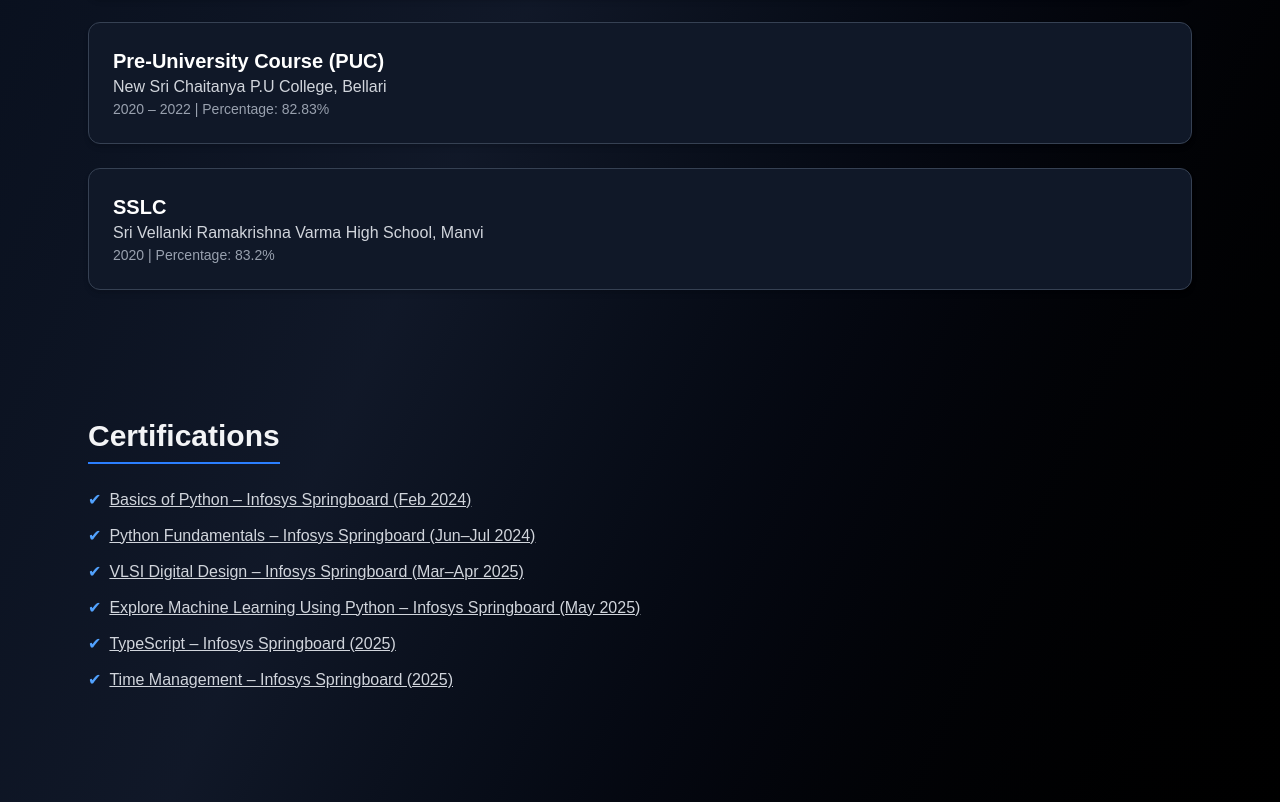
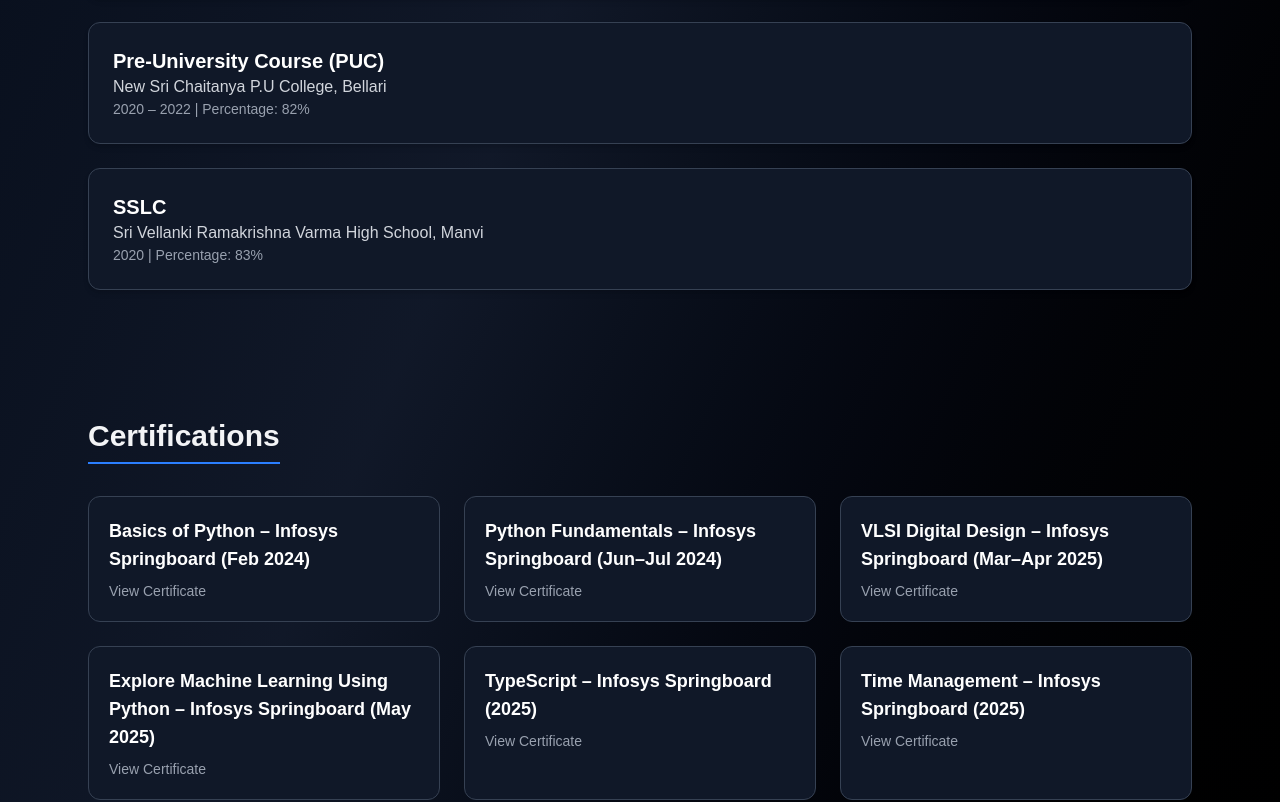
Before and after one commit to g-saikumar21/my-portfolio, a Next.js app: page / in a window 1280 px wide. Shown: the part 1663-2465 px from the top of the page. Built offline with nearby package versions, Linux system fonts and the light colour scheme.

Commit message:
Update: Final LinkedIn/GitHub + PDF certificate links

```diff
--- a/app/page.tsx
+++ b/app/page.tsx
@@ -34,7 +34,6 @@
     "Problem Solving",
   ];
 
-  // ✅ Updated certifications with PDF file links
   const certifications = [
     { name: "Basics of Python – Infosys Springboard (Feb 2024)", file: "/certificates/Basics of Python.pdf" },
     { name: "Python Fundamentals – Infosys Springboard (Jun–Jul 2024)", file: "/certificates/Python Fundamentals.pdf" },
@@ -55,13 +54,13 @@
       degree: "Pre-University Course (PUC)",
       school: "New Sri Chaitanya P.U College, Bellari",
       period: "2020 – 2022",
-      details: "Percentage: 82.83%",
+      details: "Percentage: 82%",
     },
     {
       degree: "SSLC",
       school: "Sri Vellanki Ramakrishna Varma High School, Manvi",
       period: "2020",
-      details: "Percentage: 83.2%",
+      details: "Percentage: 83%",
     },
   ];
 
@@ -183,19 +182,23 @@
         </div>
       </section>
 
-      {/* CERTIFICATIONS */}
+      {/* CERTIFICATIONS (box format) */}
       <section id="certifications" className="max-w-6xl mx-auto px-6 py-16">
         <h2 className="text-3xl font-semibold border-b-2 border-blue-500 inline-block pb-2">Certifications</h2>
-        <ul className="mt-6 space-y-3 text-gray-300">
+        <div className="mt-8 grid md:grid-cols-2 lg:grid-cols-3 gap-6">
           {certifications.map(c => (
-            <li key={c.name} className="flex items-center gap-2">
-              <span className="text-blue-400">✔</span>
-              <a href={c.file} target="_blank" className="underline hover:text-blue-400">
-                {c.name}
-              </a>
-            </li>
+            <motion.a
+              whileHover={{ scale: 1.05 }}
+              key={c.name}
+              href={c.file}
+              target="_blank"
+              className="block rounded-xl p-5 border border-gray-700 bg-gray-900 hover:shadow-xl hover:shadow-blue-500/20 transition"
+            >
+              <h3 className="text-lg font-semibold text-white">{c.name}</h3>
+              <p className="text-sm text-gray-400 mt-2">View Certificate</p>
+            </motion.a>
           ))}
-        </ul>
+        </div>
       </section>
 
       {/* CONTACT */}
```
